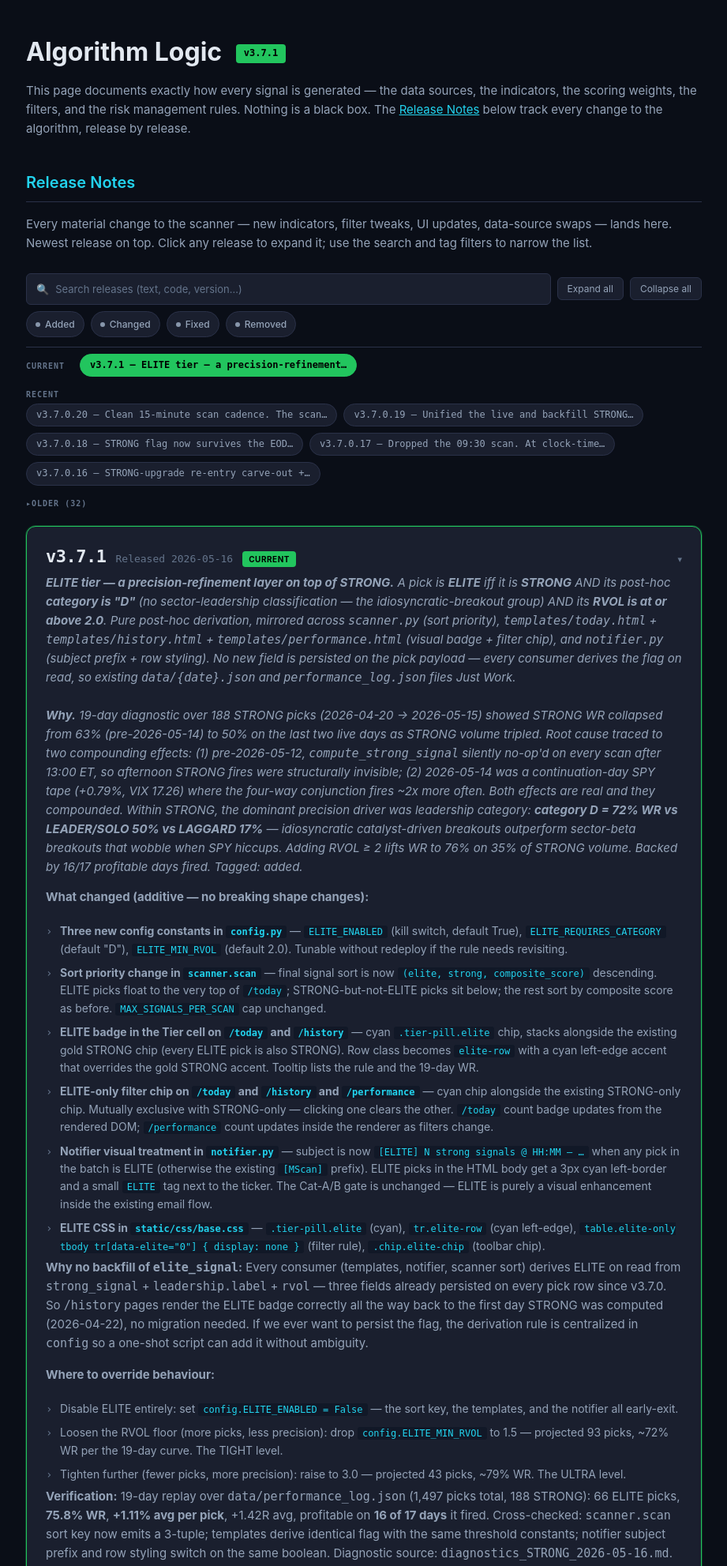
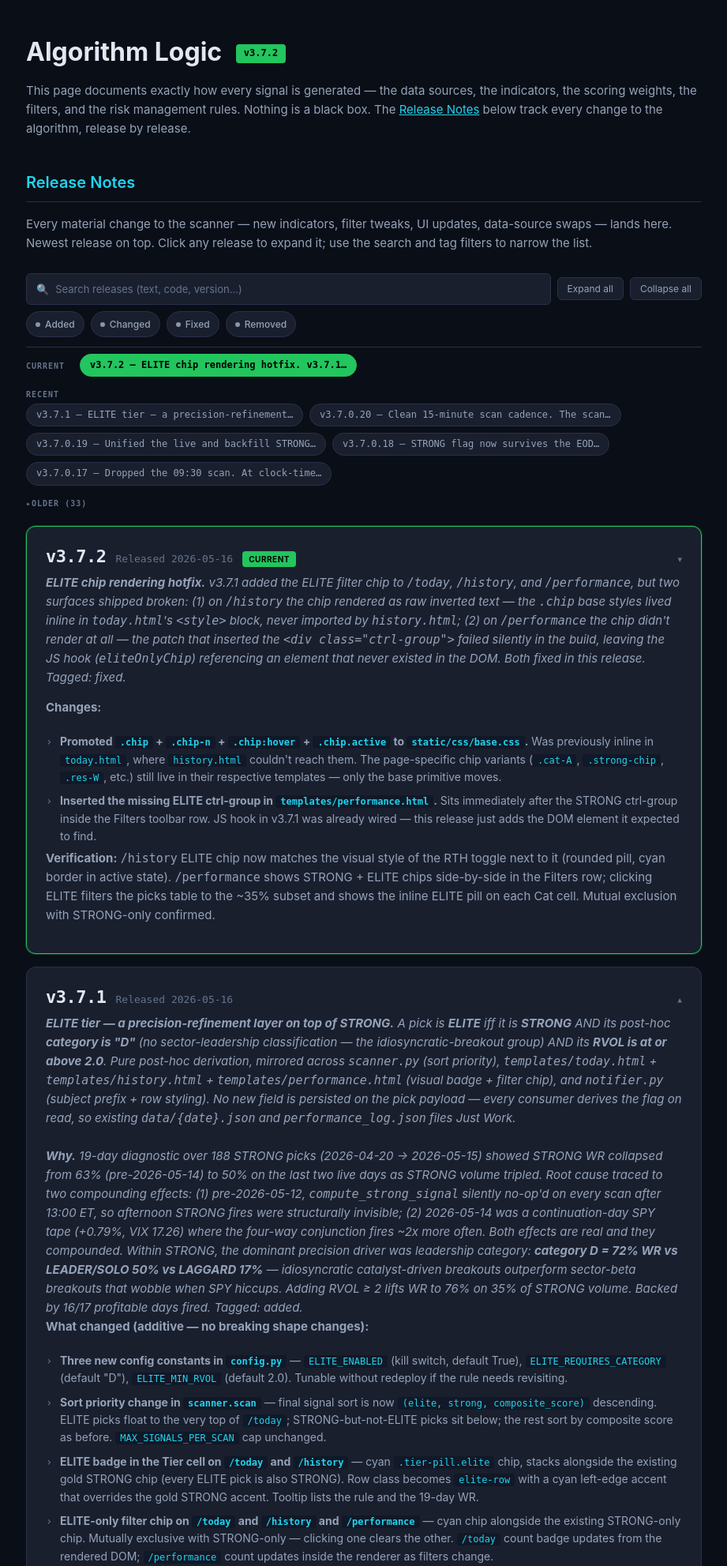
Before and after one commit to raveeshbhasin-assistant/momentum-scanner, a FastAPI app: page /logic in a window 1280 px wide. Shown: the part 70-2053 px from the top of the page at 79% size, without its empty margins (179-1100 px from the left). Run offline with FastAPI, Linux system fonts and the light colour scheme; some libraries are stand-ins or nearby versions.

Commit message:
v3.7.2: ELITE chip rendering hotfix
Two surfaces from v3.7.1 shipped broken:

  /history — ELITE chip rendered as raw inverted text. Root cause:
    .chip + .chip-n base styles lived inline in today.html's <style>
    block, never imported by history.html. The .chip.elite-chip rules
    in base.css were correct, but with no .chip parent class to extend,
    the chip got only the browser default button styling.

  /performance — ELITE chip didn't render at all. Root cause: the v3.7.1
    patch that inserted the new <div class="ctrl-group"> ELITE block
    failed silently (assertion ran on a stale buffer, the resume-patch
    skipped step 1). The JS hook (eliteOnlyChip) was wired and looking
    for an element that never existed in the DOM, so clicks did nothing.

Fix:

  static/css/base.css
    Promoted .chip, .chip:hover, .chip.active, .chip b, .chip .chip-n
    base styles to base.css. today.html and performance.html still own
    their inline page-specific chip variants (.cat-A, .strong-chip,
    .res-W, etc) which now extend the shared primitive. Inline rules
    still win over base.css at equal specificity because base.css loads
    in _head.html before each template's inline <style>, so the inline
    styles on today.html and performance.html are unchanged in effect.

  templates/performance.html
    Inserted the missing <div class="ctrl-group"> ELITE block
    immediately after the STRONG ctrl-group inside the Filters toolbar.
    JS hook needs no change.

  templates/_footer.html, app.py, templates/logic.html
    Version bump v3.7.1 -> v3.7.2. New release card on logic page.

Verified: history.html, performance.html, logic.html, _footer.html all
parse cleanly via Jinja. app.py compiles. ELITE chip ID is present in
the rendered performance.html template DOM. Push-test from sandbox via
new PAT credential confirmed working before this commit.

```diff
--- a/app.py
+++ b/app.py
@@ -61,7 +61,7 @@ logging.basicConfig(
 logger = logging.getLogger(__name__)
 
 # ── App Setup ─────────────────────────────────────────────────
-app = FastAPI(title="Momentum Scanner", version="3.7.1")
+app = FastAPI(title="Momentum Scanner", version="3.7.2")
 
 BASE_DIR = Path(__file__).parent
 templates = Jinja2Templates(directory=str(BASE_DIR / "templates"))
--- a/static/css/base.css
+++ b/static/css/base.css
@@ -165,6 +165,27 @@ tr.elite-row td:first-child { box-shadow: inset 3px 0 0 var(--cyan, #22d3ee); }
 table.elite-only tbody tr[data-elite="0"] { display: none; }
 
 /* ELITE-tagged chip used in /today, /history, /performance toolbars. */
+/* v3.7.2: Shared .chip primitive — was inline in today.html, promoted here
+   so /history and any other page that wants chip-styled buttons gets the
+   same look. today.html and performance.html still own their page-specific
+   chip variants (.cat-A, .cat-B, .strong-chip, .res-W, etc) which build on
+   top of these base rules. */
+.chip {
+    display: inline-flex; align-items: center; gap: 5px;
+    padding: 4px 10px; border-radius: 999px;
+    background: var(--bg-secondary);
+    border: 1px solid var(--border);
+    color: var(--text-secondary);
+    font-size: 12px; font-family: var(--font);
+    cursor: pointer; user-select: none;
+    transition: all 0.15s;
+    min-height: 28px;
+}
+.chip:hover { color: var(--text-primary); border-color: var(--text-secondary); }
+.chip.active { color: var(--text-primary); background: var(--bg-card-hover); }
+.chip b      { font-weight: 700; font-family: var(--mono); font-size: 10px; opacity: 0.8; }
+.chip .chip-n { font-family: var(--mono); font-size: 10px; opacity: 0.75; }
+
 .chip.elite-chip { border-color: rgba(34,211,238,0.55); color: var(--cyan, #22d3ee); }
 .chip.elite-chip.active { background: rgba(34,211,238,0.10); border-color: rgba(34,211,238,0.85); color: var(--cyan, #22d3ee); font-weight: 800; }
 
--- a/templates/_footer.html
+++ b/templates/_footer.html
@@ -13,6 +13,6 @@
         {% endwith %}
 #}
 <footer class="footer">
-    Momentum Scanner v3.7.1 &mdash; For educational and informational purposes only. Not financial advice.
+    Momentum Scanner v3.7.2 &mdash; For educational and informational purposes only. Not financial advice.
     {% if footer_note %}<br><span style="opacity:0.8">{{ footer_note }}</span>{% endif %}
 </footer>
--- a/templates/logic.html
+++ b/templates/logic.html
@@ -2,7 +2,7 @@
 <html lang="en">
 <head>
     {% include "_head.html" %}
-    <title>Algorithm Logic — Momentum Scanner v3.7.1</title>
+    <title>Algorithm Logic — Momentum Scanner v3.7.2</title>
     <style>
         /* line-height: 1.6 is inherited from base.css — Phase 5 readability target */
         .content { max-width: 920px; margin: 0 auto; padding: 40px 32px 48px; }
@@ -351,7 +351,7 @@
     {% with active_page="logic", page_title="Algorithm Logic" %}{% include "_nav.html" %}{% endwith %}
 
     <main class="content">
-        <h1>Algorithm Logic <span class="version-tag">v3.7.1</span></h1>
+        <h1>Algorithm Logic <span class="version-tag">v3.7.2</span></h1>
         <p>This page documents exactly how every signal is generated — the data sources, the indicators, the scoring weights, the filters, and the risk management rules. Nothing is a black box. The <a href="#release-notes" style="color: var(--cyan);">Release Notes</a> below track every change to the algorithm, release by release.</p>
 
         <!-- ═══════════════════════════════════════════════════════ -->
@@ -388,12 +388,29 @@
         <!-- TOC is rendered by JS in three groups: Current / Recent / Older -->
         <div class="release-toc-groups" id="tocGroups" aria-label="Release table of contents"></div>
 
+        <!-- ───── v3.7.2 ───── -->
+        <div class="release current" id="v3-7-2">
+            <div class="release-header">
+                <span class="release-version">v3.7.2</span>
+                <span class="release-date">Released 2026-05-16</span>
+                <span class="release-pill pill-current">Current</span>
+            </div>
+            <div class="release-title"><strong>ELITE chip rendering hotfix.</strong> v3.7.1 added the ELITE filter chip to <code>/today</code>, <code>/history</code>, and <code>/performance</code>, but two surfaces shipped broken: <em>(1)</em> on <code>/history</code> the chip rendered as raw inverted text — the <code>.chip</code> base styles lived inline in <code>today.html</code>'s <code>&lt;style&gt;</code> block, never imported by <code>history.html</code>; <em>(2)</em> on <code>/performance</code> the chip didn't render at all — the patch that inserted the <code>&lt;div class="ctrl-group"&gt;</code> failed silently in the build, leaving the JS hook (<code>eliteOnlyChip</code>) referencing an element that never existed in the DOM. Both fixed in this release. Tagged: <span class="pill pill-fixed">fixed</span>.</div>
+            <div class="release-details">
+                <p><strong>Changes:</strong></p>
+                <ul>
+                    <li><strong>Promoted <code>.chip</code> + <code>.chip-n</code> + <code>.chip:hover</code> + <code>.chip.active</code> to <code>static/css/base.css</code>.</strong> Was previously inline in <code>today.html</code>, where <code>history.html</code> couldn't reach them. The page-specific chip variants (<code>.cat-A</code>, <code>.strong-chip</code>, <code>.res-W</code>, etc.) still live in their respective templates — only the base primitive moves.</li>
+                    <li><strong>Inserted the missing ELITE ctrl-group in <code>templates/performance.html</code>.</strong> Sits immediately after the STRONG ctrl-group inside the Filters toolbar row. JS hook in v3.7.1 was already wired — this release just adds the DOM element it expected to find.</li>
+                </ul>
+                <p><strong>Verification:</strong> <code>/history</code> ELITE chip now matches the visual style of the RTH toggle next to it (rounded pill, cyan border in active state). <code>/performance</code> shows STRONG + ELITE chips side-by-side in the Filters row; clicking ELITE filters the picks table to the ~35% subset and shows the inline ELITE pill on each Cat cell. Mutual exclusion with STRONG-only confirmed.</p>
+            </div>
+        </div>
+
         <!-- ───── v3.7.1 ───── -->
-        <div class="release current" id="v3-7-1">
+        <div class="release" id="v3-7-1">
             <div class="release-header">
                 <span class="release-version">v3.7.1</span>
                 <span class="release-date">Released 2026-05-16</span>
-                <span class="release-pill pill-current">Current</span>
             </div>
             <div class="release-title"><strong>ELITE tier — a precision-refinement layer on top of STRONG.</strong>
                 A pick is <strong>ELITE</strong> iff it is <strong>STRONG</strong> AND its post-hoc <strong>category is "D"</strong> (no sector-leadership classification — the idiosyncratic-breakout group) AND its <strong>RVOL is at or above 2.0</strong>. Pure post-hoc derivation, mirrored across <code>scanner.py</code> (sort priority), <code>templates/today.html</code> + <code>templates/history.html</code> + <code>templates/performance.html</code> (visual badge + filter chip), and <code>notifier.py</code> (subject prefix + row styling). No new field is persisted on the pick payload — every consumer derives the flag on read, so existing <code>data/{date}.json</code> and <code>performance_log.json</code> files Just Work.
--- a/templates/performance.html
+++ b/templates/performance.html
@@ -330,6 +330,10 @@
                 <div class="ctrl-group" title="v3.7.0: STRONG = picks where bar_green AND above_vwap AND new_hod AND pm_high_hold all hold at signal time. Historical 2.5R hit rate ~46–53% vs ~22% baseline.">
                     <span class="ctrl-label">STRONG</span>
                     <span class="chip" data-strongonly="1" id="strongOnlyChip" style="border-color:rgba(250,204,21,0.55); color:var(--gold,#facc15);">STRONG only <span id="strongOnlyCount" style="font-family:var(--mono);font-size:10px;opacity:0.75;"></span></span>
+                </div>
+                <div class="ctrl-group" title="v3.7.1: ELITE = STRONG + category=D + RVOL≥2.0. 19-day diagnostic: 76% WR, +1.11% avg per pick, profitable on 16/17 days fired.">
+                    <span class="ctrl-label">ELITE</span>
+                    <span class="chip elite-chip" data-eliteonly="1" id="eliteOnlyChip">ELITE only <span id="eliteOnlyCount" style="font-family:var(--mono);font-size:10px;opacity:0.75;"></span></span>
                 </div>
             </div>
         </div>
```
